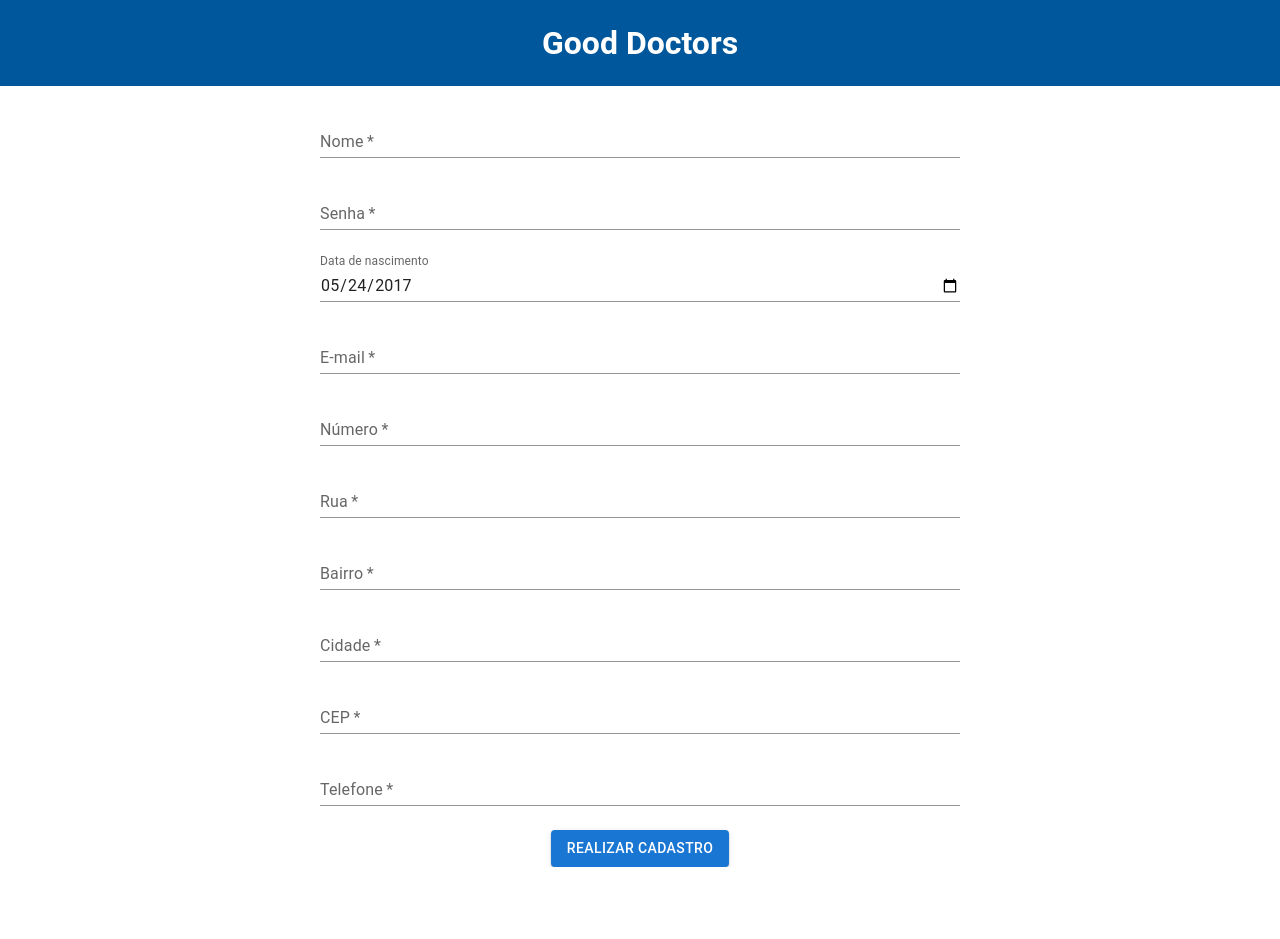
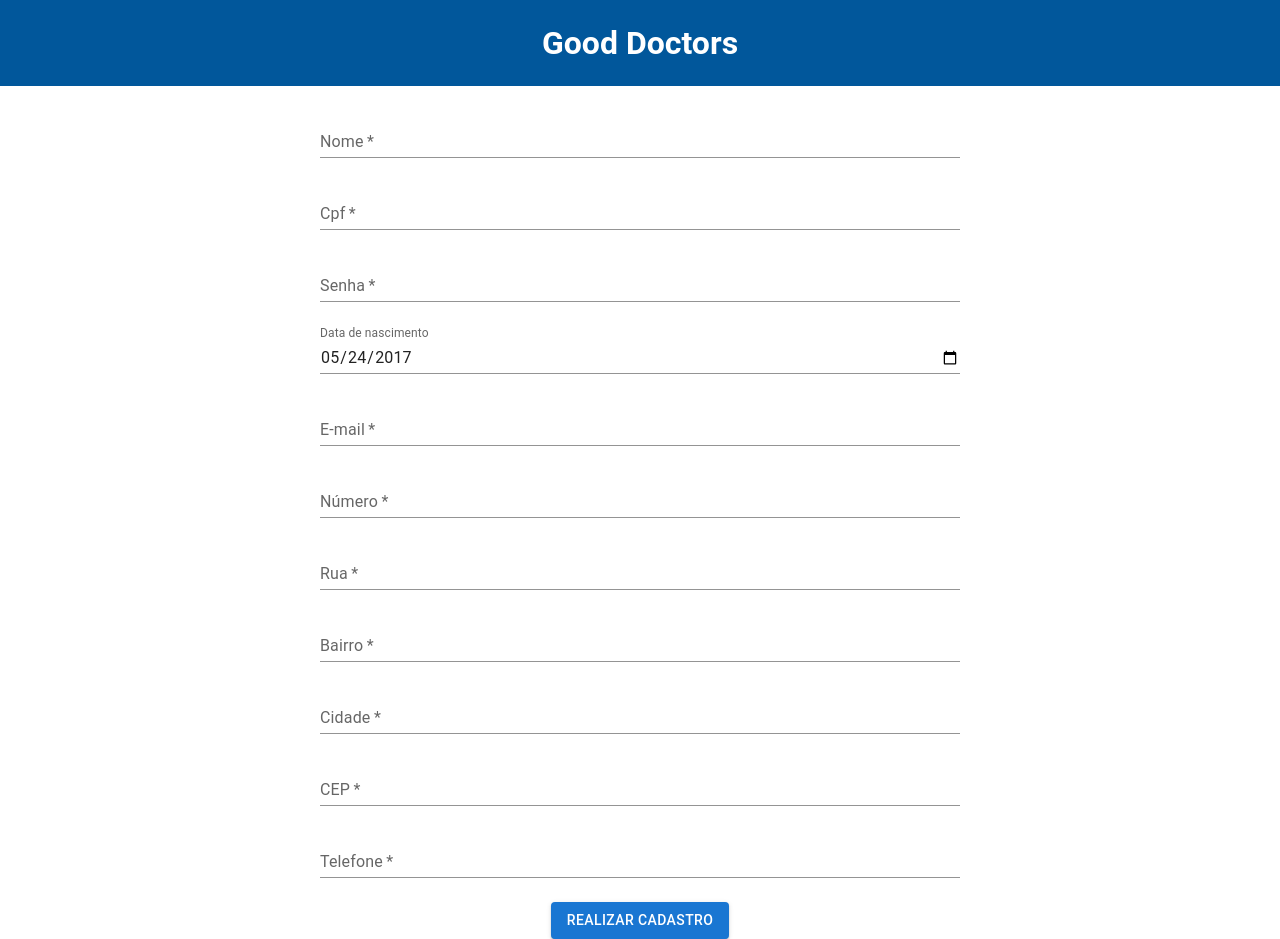
Before and after one commit to Gabriel-de-Carvalho/goodDoctors-Front, a React (Create React App) app: page /signupPacient in a window 1280 px wide. Before the commit the page ends 867 px from the top, so only its background shows below. Built offline with nearby package versions, Linux system fonts and the light colour scheme.

Commit message:
colocando funcionalidade de distancia

```diff
--- a/src/components/SignUp/SignUpPacient.js
+++ b/src/components/SignUp/SignUpPacient.js
@@ -56,6 +56,17 @@ export default function SignUpPacient() {
                         required
                         id="name"
                         label="Nome"
+                        type="search"
+                        variant="standard"
+                    />
+
+                    <TextField
+                        sx={{ mb: 3}}
+                        onChange={updatePacientSignUp}
+                        fullWidth
+                        required
+                        id="cpf"
+                        label="Cpf"
                         type="search"
                         variant="standard"
                     />
```
